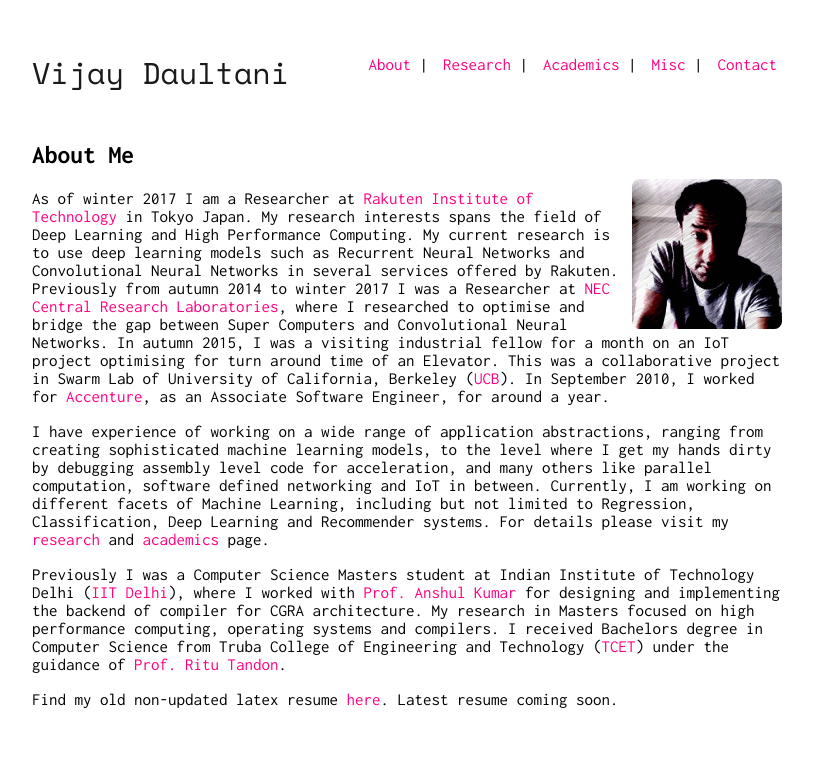
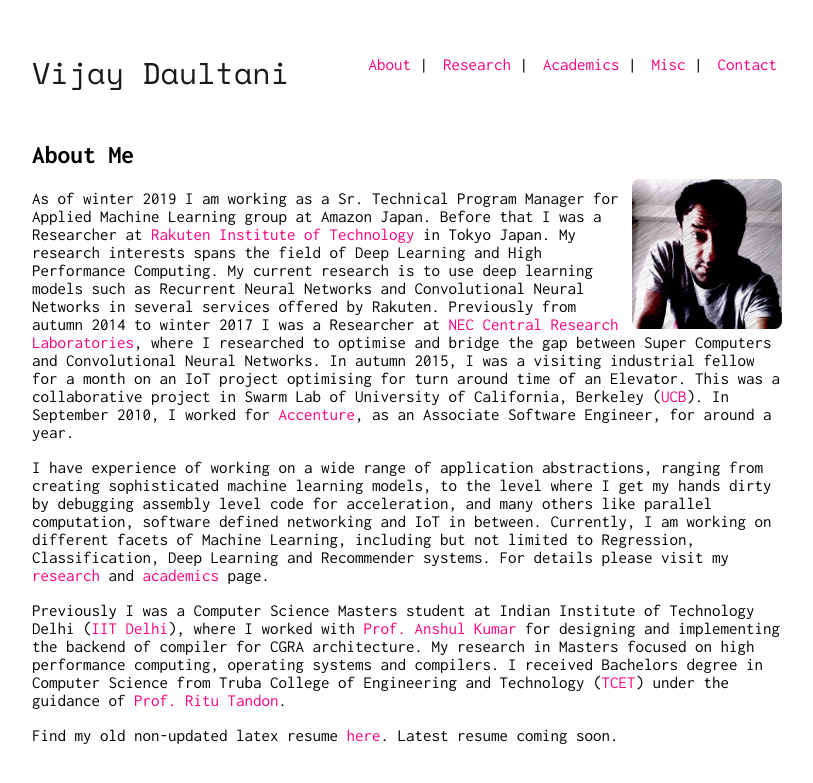
Before and after one commit to vijaydaultani/vijaydaultani.github.io, a Jekyll site: the page built from index.md, in a window 1280 px wide. Shown: the top 783 px of the page, without its empty margins (233-1046 px from the left). Built offline with Jekyll 4.4.1, drawn with Linux system fonts in a browser that asks for light colours; our own code applies the rules of GitHub Pages for plain Markdown files.

Commit message:
Updating the working status

```diff
--- a/index.md
+++ b/index.md
@@ -6,7 +6,7 @@
 
 <img class="dp" src="/assets/image/vijay.jpg">
 
-As of winter 2017 I am a Researcher at [Rakuten Institute of Technology](https://rit.rakuten.co.jp/) in Tokyo Japan. My research interests spans the field of Deep Learning and High Performance Computing. My current research is to use deep learning models such as Recurrent Neural Networks and Convolutional Neural Networks in several services offered by Rakuten. Previously from autumn 2014 to winter 2017 I was a Researcher at [NEC Central Research Laboratories](http://www.nec.com/en/global/rd/), where I researched to optimise and bridge the gap between Super Computers and Convolutional Neural Networks. In autumn 2015, I was a visiting industrial fellow for a month on an IoT project optimising for turn around time of an Elevator. This was a collaborative project in Swarm Lab of University of California, Berkeley ([UCB](http://www.berkeley.edu/)). In September 2010, I worked for [Accenture](https://www.accenture.com/in-en), as an Associate Software Engineer, for around a year.
+As of winter 2019 I am working as a Sr. Technical Program Manager for Applied Machine Learning group at Amazon Japan. Before that I was a Researcher at [Rakuten Institute of Technology](https://rit.rakuten.co.jp/) in Tokyo Japan. My research interests spans the field of Deep Learning and High Performance Computing. My current research is to use deep learning models such as Recurrent Neural Networks and Convolutional Neural Networks in several services offered by Rakuten. Previously from autumn 2014 to winter 2017 I was a Researcher at [NEC Central Research Laboratories](http://www.nec.com/en/global/rd/), where I researched to optimise and bridge the gap between Super Computers and Convolutional Neural Networks. In autumn 2015, I was a visiting industrial fellow for a month on an IoT project optimising for turn around time of an Elevator. This was a collaborative project in Swarm Lab of University of California, Berkeley ([UCB](http://www.berkeley.edu/)). In September 2010, I worked for [Accenture](https://www.accenture.com/in-en), as an Associate Software Engineer, for around a year.
 
 I have experience of working on a wide range of application abstractions, ranging from creating sophisticated machine learning models, to the level where I get my hands dirty by debugging assembly level code for acceleration, and many others like parallel computation, software defined networking and IoT in between. Currently, I am working on different facets of Machine Learning, including but not limited to Regression, Classification, Deep Learning and Recommender systems. For details please visit my [research](research) and [academics](academics) page.
 
```
